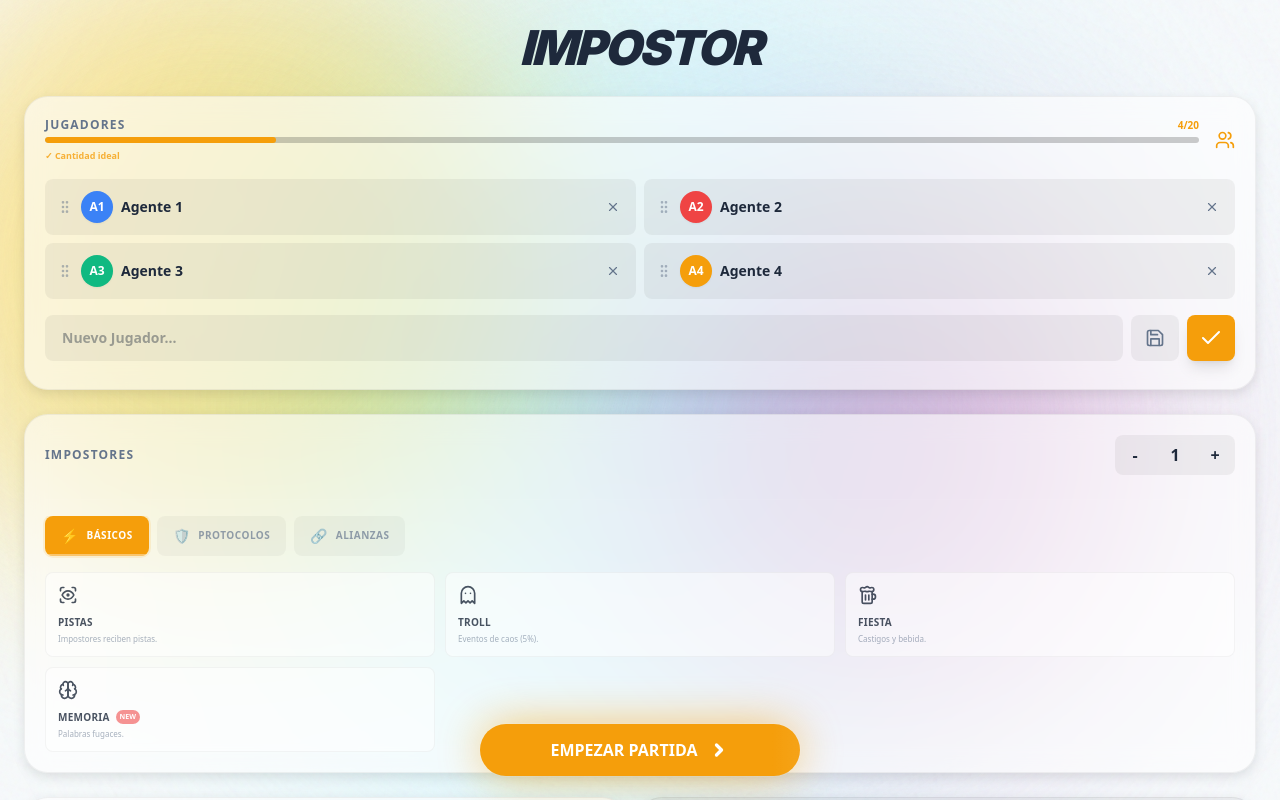
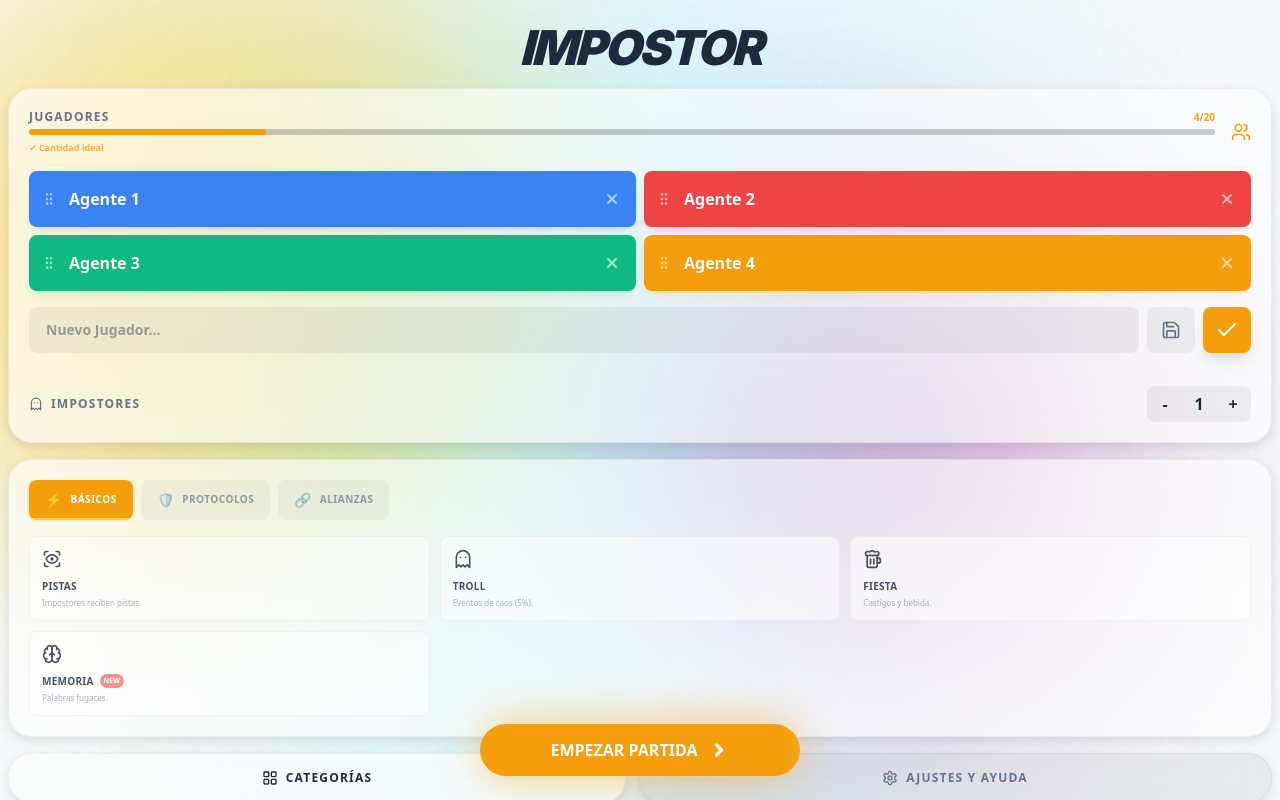
Before and after one commit to javirerffggg/Impostor-9.0, a React (Vite) app: page / in a window 1280 px wide. Built offline with nearby package versions, Linux system fonts and the light colour scheme.

Commit message:
feat: Enhance player card styling and drag behavior
Update player card styling to use distinct player colors for background and box-shadow. Improve drag visual feedback by slightly reducing opacity and adding a prominent box-shadow when dragging. Adjust drag handle appearance.

```diff
--- a/components/views/SetupView.tsx
+++ b/components/views/SetupView.tsx
@@ -51,54 +51,46 @@ const SortablePlayer: React.FC<{
         isDragging
     } = useSortable({ id: player.id });
 
+    const avatarColor = getPlayerColor(index);
+
     const style = {
         transform: CSS.Transform.toString(transform),
         transition,
-        opacity: isDragging ? 0.5 : 1,
-        backgroundColor: theme.border,
+        opacity: isDragging ? 0.8 : 1,
+        backgroundColor: avatarColor.bg, // Usamos el color del jugador como fondo
         zIndex: isDragging ? 50 : 'auto',
         position: 'relative' as 'relative',
+        boxShadow: isDragging ? `0 10px 20px -5px ${avatarColor.bg}` : `0 4px 10px -5px ${avatarColor.bg}80`,
+        border: 'none'
     };
-
-    const avatarColor = getPlayerColor(index);
 
     return (
         <div
             ref={setNodeRef}
             style={style}
-            className="flex justify-between items-center p-3 rounded-lg animate-in slide-in-from-left duration-300 group touch-manipulation"
+            className="flex justify-between items-center p-3 rounded-lg animate-in slide-in-from-left duration-300 group touch-manipulation min-h-[3.5rem]"
         >
             {/* Drag Handle */}
             <div
                 {...attributes}
                 {...listeners}
-                className="cursor-grab active:cursor-grabbing mr-2 flex-shrink-0 opacity-50 hover:opacity-100"
-                style={{ color: theme.sub }}
+                className="cursor-grab active:cursor-grabbing mr-3 flex-shrink-0 opacity-60 hover:opacity-100"
+                style={{ color: 'white' }}
             >
                 <GripVertical size={16} />
             </div>
 
-            {/* Avatar */}
-            <div
-                className="w-8 h-8 rounded-full flex items-center justify-center font-black text-xs mr-2 shrink-0 shadow-sm"
-                style={{
-                    backgroundColor: avatarColor.bg,
-                    color: avatarColor.text
-                }}
-            >
-                {getPlayerInitials(player.name)}
-            </div>
-
-            <span style={{ color: theme.text }} className="font-bold truncate text-sm flex-1 mr-2">
+            {/* Name */}
+            <span style={{ color: 'white' }} className="font-bold text-base leading-snug flex-1 mr-2 line-clamp-2 drop-shadow-sm">
                 {player.name}
             </span>
 
             <button
                 onClick={() => onRemove(player.id)}
-                style={{ color: theme.sub }}
-                className="hover:text-red-500 transition-colors shrink-0 p-1"
+                style={{ color: 'white' }}
+                className="hover:opacity-100 opacity-60 transition-opacity shrink-0 p-1"
             >
-                <X size={14} />
+                <X size={16} strokeWidth={3} />
             </button>
 
             {/* Stats Tooltip */}
@@ -406,7 +398,7 @@ export const SetupView: React.FC<Props> = ({
                  <div className="fixed inset-0 pointer-events-none z-[60] border-4 border-amber-500/50 animate-pulse" />
              )}
 
-            <div className="flex-1 overflow-y-auto px-6 pb-48 space-y-6">
+            <div className="flex-1 overflow-y-auto px-2 pb-48 space-y-4">
                 <header className="pt-6 text-center space-y-2 mb-2">
                     <h1
                         onClick={onTitleTap}
@@ -620,6 +612,27 @@ export const SetupView: React.FC<Props> = ({
                             </div>
                          </div>
                     )}
+
+                    {/* IMPOSTOR COUNTER (MOVED HERE) */}
+                    <div className="mt-4 pt-4 border-t border-white/5 flex items-center justify-between">
+                        <div className="flex items-center gap-2">
+                            <Ghost size={14} style={{ color: theme.sub }} />
+                            <p style={{ color: theme.sub }} className="text-xs font-black uppercase tracking-widest">Impostores</p>
+                        </div>
+                        <div style={{ backgroundColor: theme.border }} className="flex items-center gap-3 rounded-lg p-1">
+                            <button
+                                onClick={() => setGameState(prev => ({...prev, impostorCount: Math.max(1, prev.impostorCount - 1)}))}
+                                style={{ color: theme.text }}
+                                className="w-7 h-7 flex items-center justify-center font-bold hover:opacity-70 active:scale-75 transition-transform rounded"
+                            >-</button>
+                            <span style={{ color: theme.text }} className="font-bold w-4 text-center">{gameState.impostorCount}</span>
+                            <button
+                                onClick={() => setGameState(prev => ({...prev, impostorCount: Math.min(gameState.players.length - 1, prev.impostorCount + 1)}))}
+                                style={{ color: theme.text }}
+                                className="w-7 h-7 flex items-center justify-center font-bold hover:opacity-70 active:scale-75 transition-transform rounded"
+                            >+</button>
+                        </div>
+                    </div>
                 </div>
 
                 <div
@@ -631,33 +644,12 @@ export const SetupView: React.FC<Props> = ({
                     }}
                     className="p-5 border backdrop-blur-md premium-border"
                 >
-                    <div className="flex items-center justify-between mb-6">
-                        <div>
-                            <p style={{ color: theme.sub }} className="text-xs font-black uppercase tracking-widest">Impostores</p>
-                        </div>
-                        <div style={{ backgroundColor: theme.border }} className="flex items-center gap-4 rounded-lg p-1">
-                            <button
-                                onClick={() => setGameState(prev => ({...prev, impostorCount: Math.max(1, prev.impostorCount - 1)}))}
-                                style={{ color: theme.text }}
-                                className="w-8 h-8 flex items-center justify-center font-bold hover:opacity-70 active:scale-75 transition-transform rounded"
-                            >-</button>
-                            <span style={{ color: theme.text }} className="font-bold w-4 text-center">{gameState.impostorCount}</span>
-                            <button
-                                onClick={() => setGameState(prev => ({...prev, impostorCount: Math.min(gameState.players.length - 1, prev.impostorCount + 1)}))}
-                                style={{ color: theme.text }}
-                                className="w-8 h-8 flex items-center justify-center font-bold hover:opacity-70 active:scale-75 transition-transform rounded"
-                            >+</button>
-                        </div>
-                    </div>
-
-                    {/* NEW TABBED MODE SELECTOR */}
-                    <div className="pt-4 border-t border-white/5">
-                        <GameModeWithTabs
-                            modes={modes}
-                            theme={theme}
-                            onModeToggle={handleModeToggle}
-                        />
-                    </div>
+                    {/* NEW TABBED MODE SELECTOR (Only content in this card now) */}
+                    <GameModeWithTabs
+                        modes={modes}
+                        theme={theme}
+                        onModeToggle={handleModeToggle}
+                    />
                 </div>
 
                 <div className="flex w-full gap-3">
```
